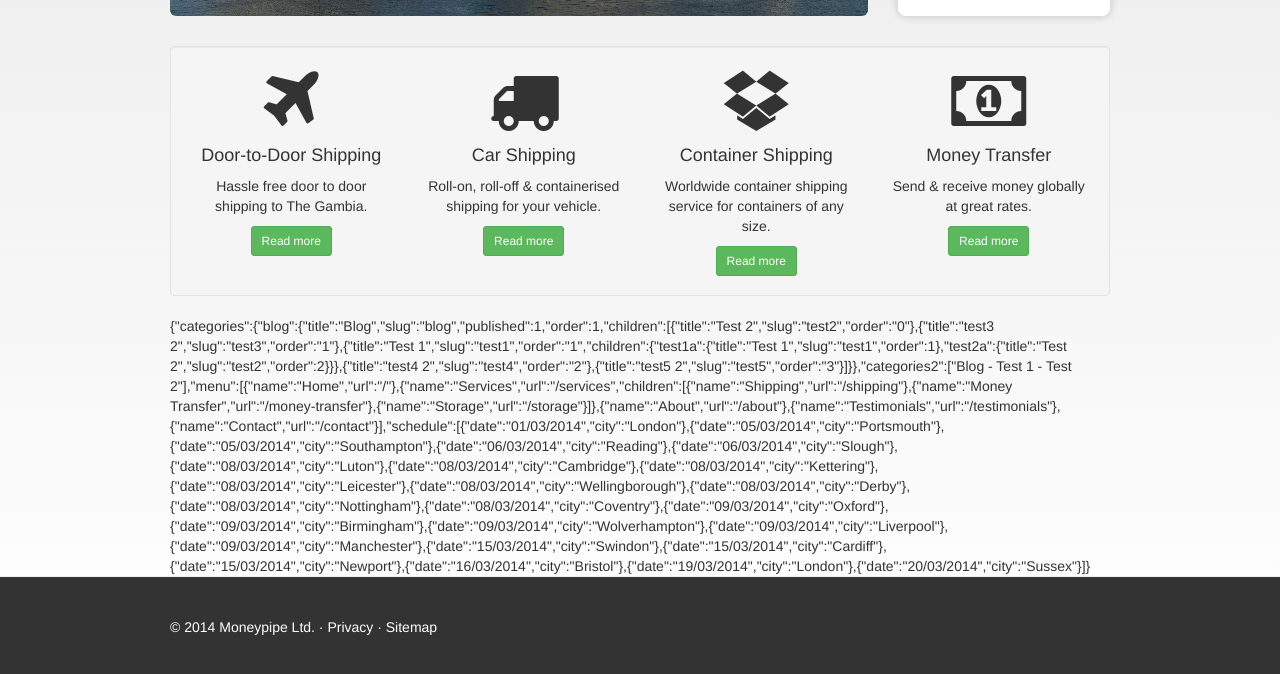
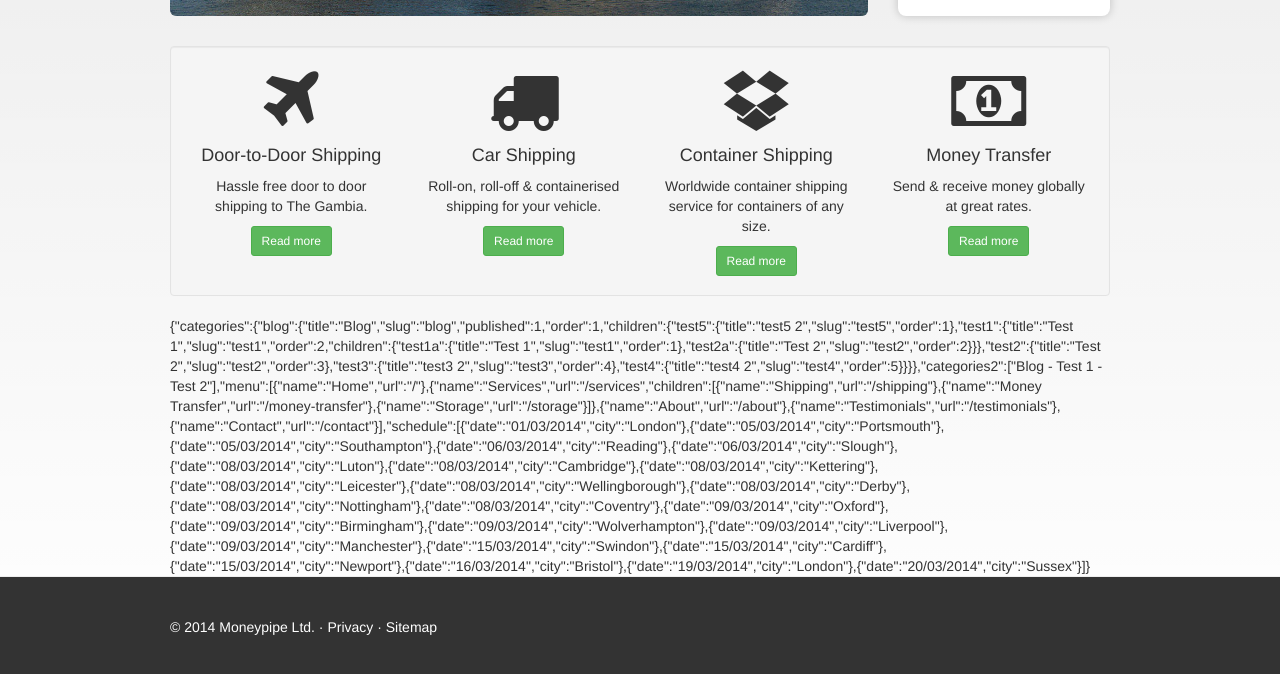
Before and after one commit to abeta/moneypipe, a Jekyll site: the page built from index.html, in a window 1280 px wide, cut to the strip 485-1162 px from the top of the page. Shown: the top 674 px of the strip. Built offline with Jekyll 4.4.1, drawn with Linux system fonts in a browser that asks for light colours; nearby versions of some CDN libraries; some of the changed lines change nothing that is shown.

Commit message:
Update categories.yml

```diff
--- a/_data/categories.yml
+++ b/_data/categories.yml
@@ -3,4 +3,33 @@
     slug: blog
     published: 1
     order: 1
-    children: [{ title: 'Test 2', slug: test2, order: '0' }, { title: 'test3 2', slug: test3, order: '1' }, { title: 'Test 1', slug: test1, order: '1', children: { test1a: { title: 'Test 1', slug: test1, order: 1 }, test2a: { title: 'Test 2', slug: test2, order: 2 } } }, { title: 'test4 2', slug: test4, order: '2' }, { title: 'test5 2', slug: test5, order: '3' }]
+    children:
+        test5:
+            title: 'test5 2'
+            slug: test5
+            order: 1
+        test1:
+            title: 'Test 1'
+            slug: test1
+            order: 2
+            children:
+                test1a:
+                    title: 'Test 1'
+                    slug: test1
+                    order: 1
+                test2a:
+                    title: 'Test 2'
+                    slug: test2
+                    order: 2
+        test2:
+            title: 'Test 2'
+            slug: test2
+            order: 3
+        test3:
+            title: 'test3 2'
+            slug: test3
+            order: 4
+        test4:
+            title: 'test4 2'
+            slug: test4
+            order: 5
```
